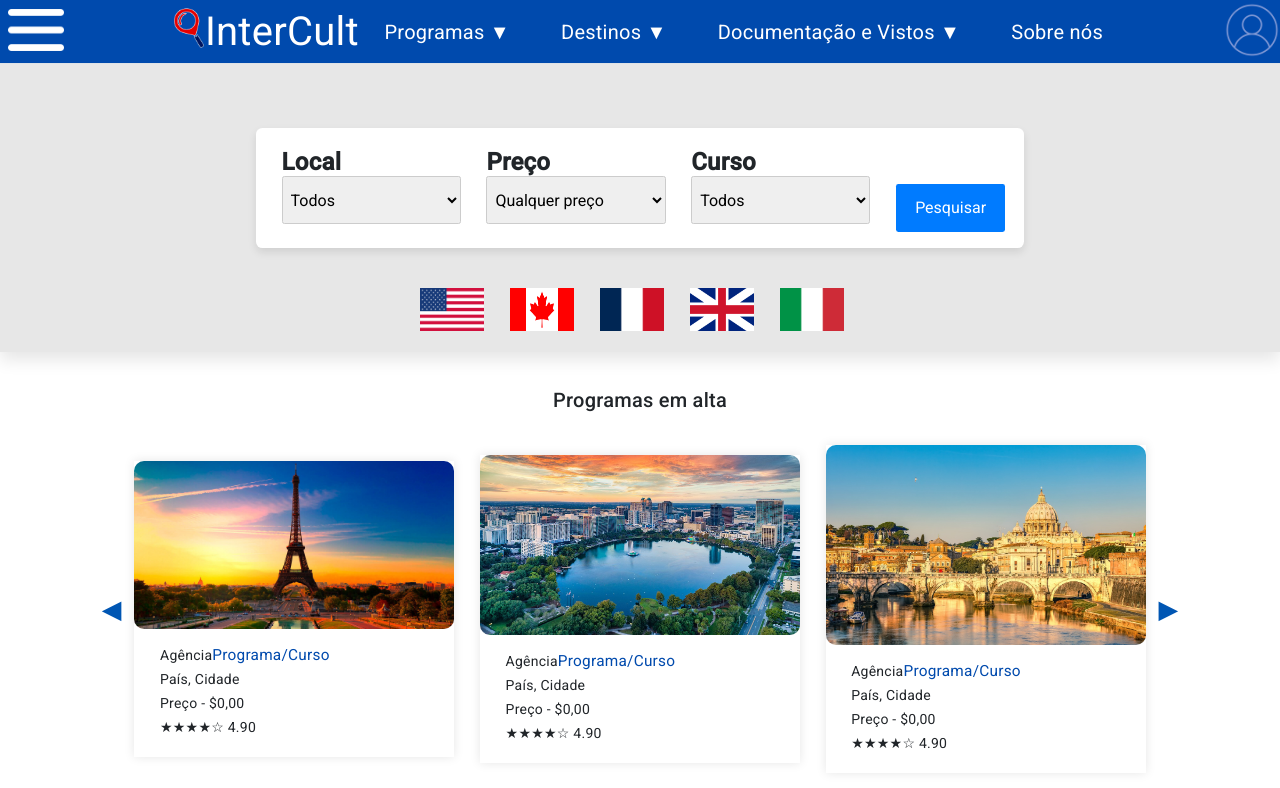
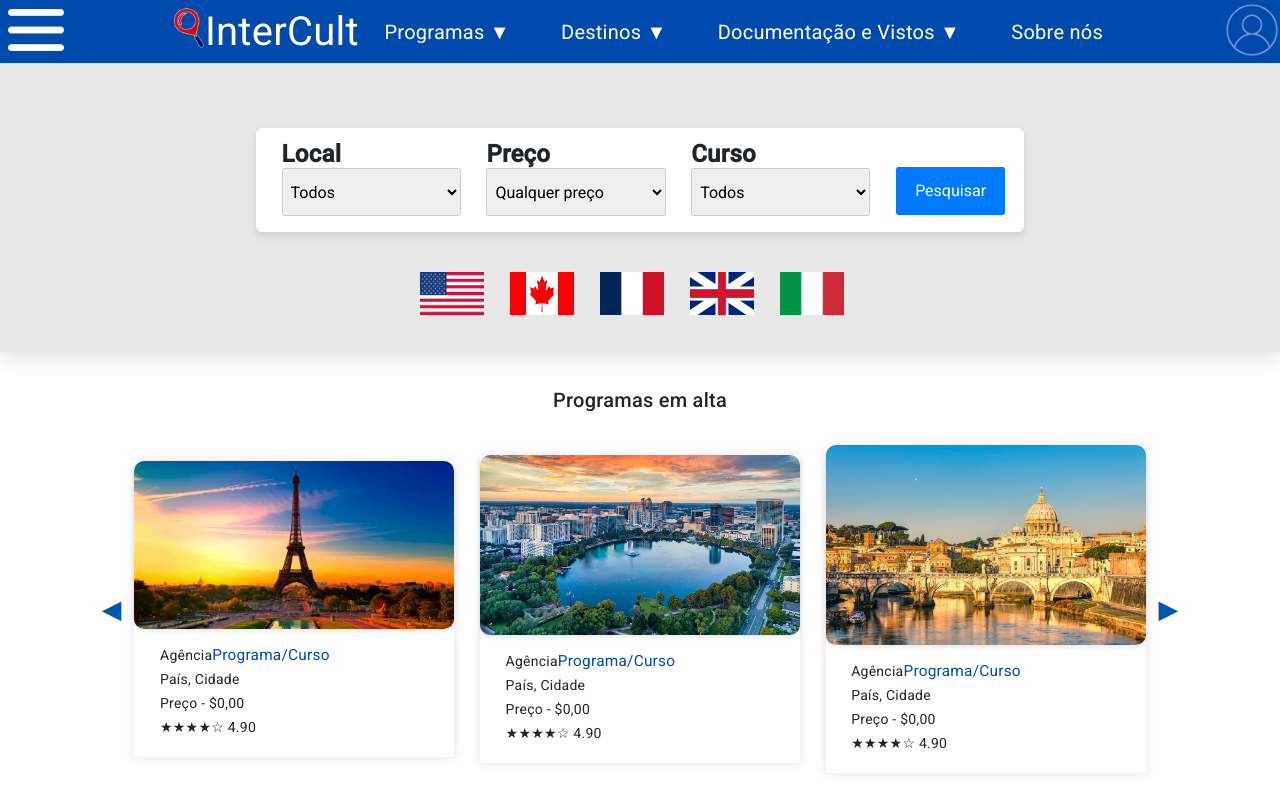
Before and after one commit to Dallacqua90125/IntercultV1, an Angular app in the folder TCC/InterCult/: page / in a window 1280 px wide. Shown: the top 788 px of the page. Built offline with nearby package versions, Linux system fonts and the light colour scheme.

Commit message:
pequenas alteraçoes - Fer

```diff
--- a/TCC/InterCult/src/app/componentes/programs/programs.component.css
+++ b/TCC/InterCult/src/app/componentes/programs/programs.component.css
@@ -44,10 +44,13 @@
     width: 100%;
     height:100%;
     max-height:25vh;
+    box-shadow: 0 2px 5px rgba(0, 0, 0, 0.1);
+    transition: transform 0.3s ease, box-shadow 0.3s ease;
 }
 
 img:hover {
-    transform: scale(1.05);
+    transform: scale(1.02);
+    box-shadow: 0 4px 10px rgba(0, 0, 0, 0.2);
 }
 
 img:active {
--- a/TCC/InterCult/src/app/componentes/search-bar/search-bar.component.css
+++ b/TCC/InterCult/src/app/componentes/search-bar/search-bar.component.css
@@ -35,7 +35,7 @@
 
 .search-button {
     height: 6vh;
-    margin-top: 5vh;
+    margin-top: 2.7vh;
     padding: 0 1.5vw;
     font-size: 2vh;
     background-color: #007bff;
--- a/TCC/InterCult/src/app/pages/agencias/agencias.component.html
+++ b/TCC/InterCult/src/app/pages/agencias/agencias.component.html
@@ -17,5 +17,3 @@
       </div>
     </div>
   </div>
-
-  op
```
